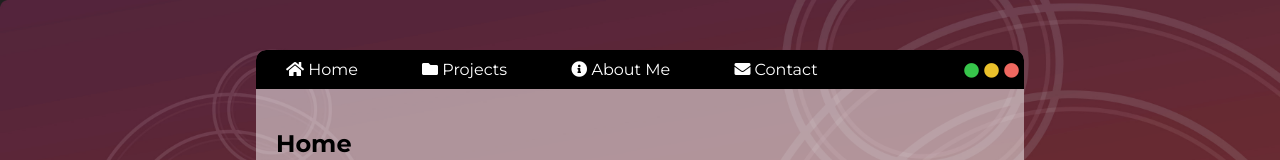
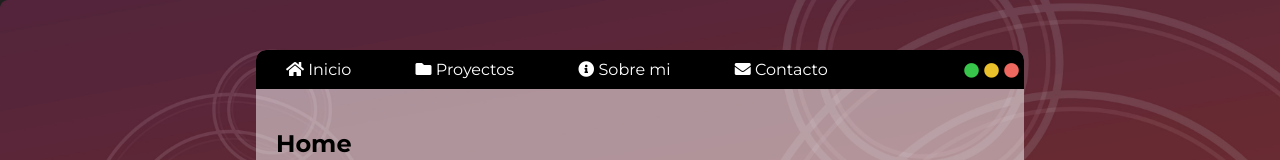
Before and after one commit to Joaquin694/Joaquin694.github.io, a plain HTML site: page index.html in a window 1280 px wide. Shown: the top 160 px of the page. Drawn offline with Linux system fonts and the light colour scheme.

Commit message:
Modificacion N3

```diff
--- a/index.html
+++ b/index.html
@@ -144,10 +144,10 @@
     </style>
     <div class="container">
         <div class="navbar">
-            <a href="#" onclick="mostrarSeccion('home')"><i class="fas fa-home"></i> Home</a>
-            <a href="#" onclick="mostrarSeccion('projects')"><i class="fas fa-folder"></i> Projects</a>
-            <a href="#" onclick="mostrarSeccion('aboutme')"><i class="fas fa-info-circle"></i> About Me</a>
-            <a href="#" onclick="mostrarSeccion('contact')"><i class="fas fa-envelope"></i> Contact</a>
+            <a href="#" onclick="mostrarSeccion('home')"><i class="fas fa-home"></i> Inicio</a>
+            <a href="#" onclick="mostrarSeccion('projects')"><i class="fas fa-folder"></i> Proyectos</a>
+            <a href="#" onclick="mostrarSeccion('aboutme')"><i class="fas fa-info-circle"></i> Sobre mi</a>
+            <a href="#" onclick="mostrarSeccion('contact')"><i class="fas fa-envelope"></i> Contacto</a>
 
             <i class="fas fa-circle circle-icon"></i>
             <i class="fas fa-circle circle-icon2"></i>
```
